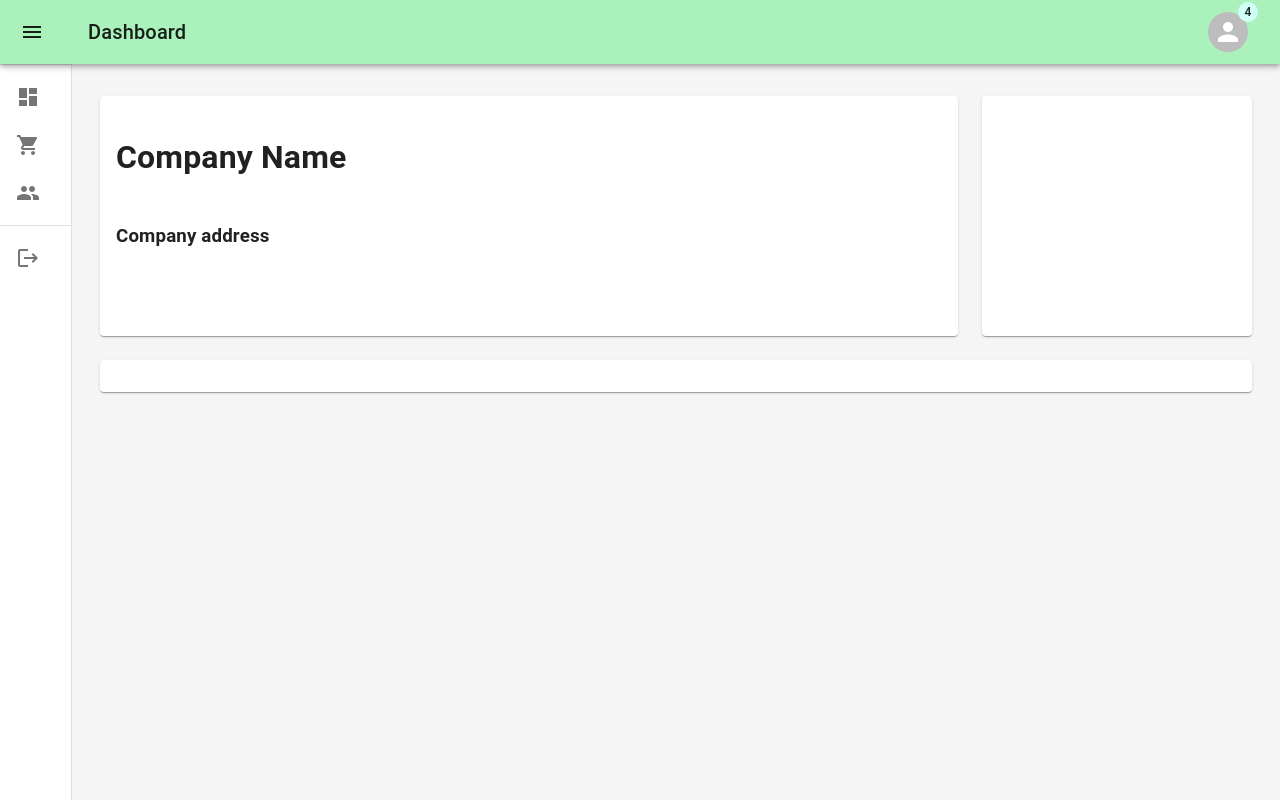
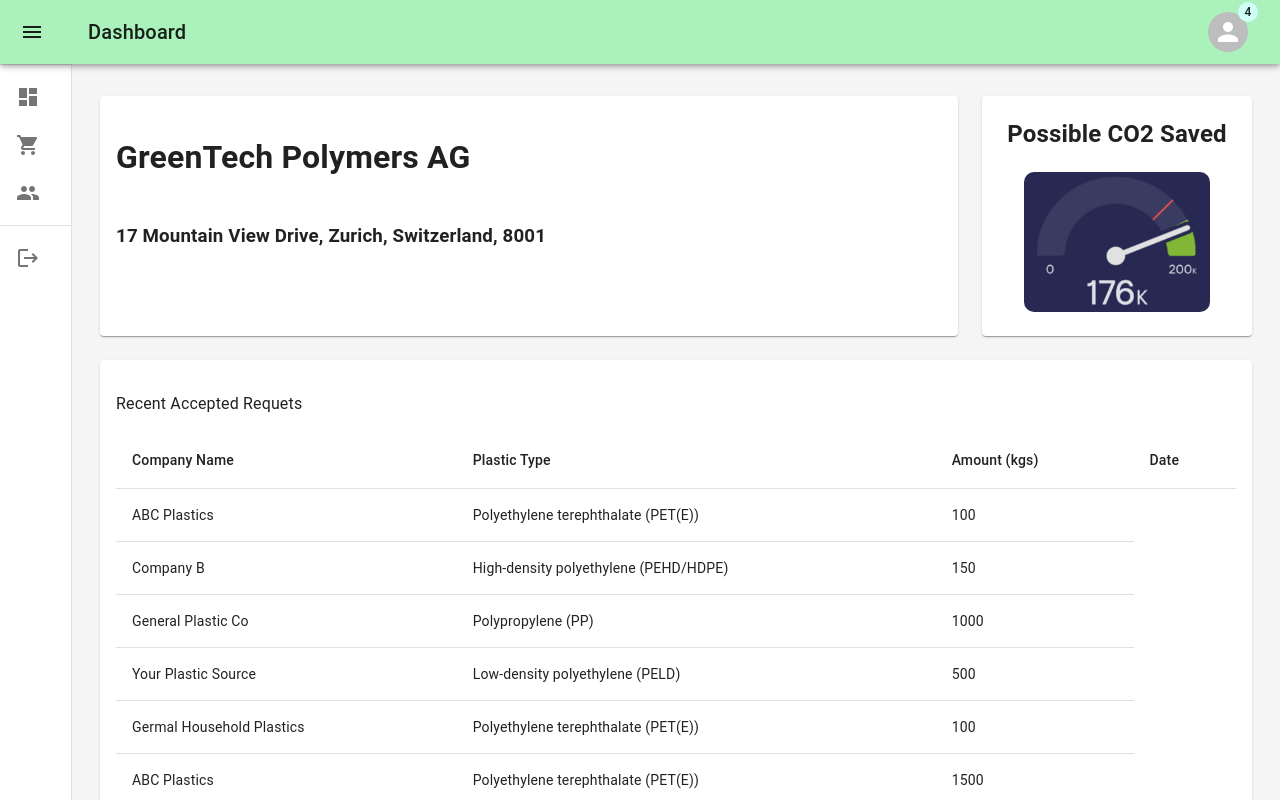
Before and after one commit to jwoff1991/herHackKantonAargau, a React (Vite) app in the folder frontend/: page /dashboard in a window 1280 px wide. Built offline with nearby package versions, Linux system fonts and the light colour scheme.

Commit message:
added in more components and styling

```diff
--- a/frontend/src/assets/companyPlasticHoldings.js
+++ b/frontend/src/assets/companyPlasticHoldings.js
@@ -5,7 +5,7 @@ export const companiesWithPlastic = [
       "plasticAvail": {
         "#1 PET(E) Polyethylene terephthalate": { "amount": 0 },
         "#2 PEHD or HDPE High-density polyethylene": { "amount": 1500 },
-        "#3 PVC Polyvinyl chloride": { "amount": 400 },
+        "#3 PVC Polyvinyl chloride": { "amount": 700 },
         "#4 PELD or LDPE Low-density polyethylene": { "amount": 0 },
         "#5 PP Polypropylene": { "amount": 100 },
         "#6 PS Polystyrene": { "amount": 2000 },
--- a/frontend/src/components/dashboard.jsx
+++ b/frontend/src/components/dashboard.jsx
@@ -1,22 +1,23 @@
 import * as React from 'react';
+import List from '@mui/material/List';
+import Grid from '@mui/material/Grid';
+import Badge from '@mui/material/Badge';
+import Paper from '@mui/material/Paper';
+import Avatar from '@mui/material/Avatar';
+import Toolbar from '@mui/material/Toolbar';
+import Divider from '@mui/material/Divider';
+import MenuIcon from '@mui/icons-material/Menu';
+import MuiAppBar from '@mui/material/AppBar';
+import Container from '@mui/material/Container';
+import MuiDrawer from '@mui/material/Drawer';
+import Typography from '@mui/material/Typography';
+import IconButton from '@mui/material/IconButton';
+import CssBaseline from '@mui/material/CssBaseline';
+import ChevronLeftIcon from '@mui/icons-material/ChevronLeft';
+import {Box} from '@mui/material';
+import { mainListItems, secondaryListItems } from './listItems';
 import { styled, createTheme, ThemeProvider } from '@mui/material/styles';
-import CssBaseline from '@mui/material/CssBaseline';
-import {Box} from '@mui/material';
-import MuiDrawer from '@mui/material/Drawer';
-import MuiAppBar from '@mui/material/AppBar';
-import Toolbar from '@mui/material/Toolbar';
-import List from '@mui/material/List';
-import Typography from '@mui/material/Typography';
-import Divider from '@mui/material/Divider';
-import IconButton from '@mui/material/IconButton';
-import Badge from '@mui/material/Badge';
-import Container from '@mui/material/Container';
-import Grid from '@mui/material/Grid';
-import Paper from '@mui/material/Paper';
-import MenuIcon from '@mui/icons-material/Menu';
-import ChevronLeftIcon from '@mui/icons-material/ChevronLeft';
-import Avatar from '@mui/material/Avatar';
-import { mainListItems, secondaryListItems } from './listItems';
+import {Table, TableBody, TableCell, TableContainer, TableHead, TableRow } from '@mui/material';
 
 
 const drawerWidth = 240;
@@ -85,12 +86,12 @@ export default function Dashboard() {
 
   return (
     <ThemeProvider theme={theme}>
-      <Box sx={{ display: 'flex' }}>
+      <Box sx={{ display: "flex" }}>
         <CssBaseline />
         <AppBar position="absolute" open={open}>
           <Toolbar
             sx={{
-              pr: '24px', // keep right padding when drawer closed
+              pr: "24px", // keep right padding when drawer closed
             }}
           >
             <IconButton
@@ -99,8 +100,8 @@ export default function Dashboard() {
               aria-label="open drawer"
               onClick={toggleDrawer}
               sx={{
-                marginRight: '36px',
-                ...(open && { display: 'none' }),
+                marginRight: "36px",
+                ...(open && { display: "none" }),
               }}
             >
               <MenuIcon />
@@ -116,7 +117,7 @@ export default function Dashboard() {
             </Typography>
             <IconButton color="inherit">
               <Badge color="secondary" badgeContent={4}>
-              <Avatar alt="Company Logo" src="" />
+                <Avatar alt="Company Logo" src="" />
               </Badge>
             </IconButton>
           </Toolbar>
@@ -124,9 +125,9 @@ export default function Dashboard() {
         <Drawer variant="permanent" open={open}>
           <Toolbar
             sx={{
-              display: 'flex',
-              alignItems: 'center',
-              justifyContent: 'flex-end',
+              display: "flex",
+              alignItems: "center",
+              justifyContent: "flex-end",
               px: [1],
             }}
           >
@@ -145,48 +146,112 @@ export default function Dashboard() {
           component="main"
           sx={{
             backgroundColor: (theme) =>
-              theme.palette.mode === 'light'
+              theme.palette.mode === "light"
                 ? theme.palette.grey[100]
                 : theme.palette.grey[900],
             flexGrow: 1,
-            height: '100vh',
-            overflow: 'auto',
+            height: "100vh",
+            overflow: "auto",
           }}
         >
           <Toolbar />
           <Container maxWidth="lg" sx={{ mt: 4, mb: 4 }}>
             <Grid container spacing={3}>
-              {/* Chart */}
+              {/* Company Info */}
               <Grid item xs={12} md={8} lg={9}>
                 <Paper
                   sx={{
                     p: 2,
-                    display: 'flex',
-                    flexDirection: 'column',
+                    display: "flex",
+                    flexDirection: "column",
                     height: 240,
                   }}
                 >
-                  <h1>Company Name</h1>
-                  <h3>Company address</h3>
+                  <h1>GreenTech Polymers AG</h1>
+                  <h3>17 Mountain View Drive, Zurich, Switzerland, 8001</h3>
                 </Paper>
               </Grid>
-              {/* Recent Deposits */}
+              {/* CO2 saved */}
               <Grid item xs={12} md={4} lg={3}>
                 <Paper
                   sx={{
-                    p: 2,
-                    display: 'flex',
-                    flexDirection: 'column',
+                    // p: 2,
+                    display: "flex",
+                    flexDirection: "column",
                     height: 240,
+                    alignItems: "center",
                   }}
                 >
+                  <h2>Possible CO2 Saved</h2>
+                  <div className='tons-per-kg-saved'>
+                  <span className='tons-saved'><img src='./src/assets/co2.png' className='pic-co2'/></span>
+
+                  </div>
 
                 </Paper>
               </Grid>
-              {/* Recent Orders */}
+              {/* Recent Requests */}
               <Grid item xs={12}>
-                <Paper sx={{ p: 2, display: 'flex', flexDirection: 'column' }}>
-
+                <Paper sx={{ p: 2, display: "flex", flexDirection: "column" }}>
+                  <p>Recent Accepted Requets</p>
+                  <TableContainer>
+                    <Table>
+                      <TableHead>
+                        <TableRow>
+                          <TableCell>Company Name</TableCell>
+                          <TableCell>Plastic Type</TableCell>
+                          <TableCell>Amount (kgs)</TableCell>
+                          <TableCell>Date</TableCell>
+                        </TableRow>
+                      </TableHead>
+                      <TableBody>
+                        {/* Replace the data below with your actual request data */}
+                        <TableRow>
+                          <TableCell>ABC Plastics</TableCell>
+                          <TableCell>
+                            Polyethylene terephthalate (PET(E))
+                          </TableCell>
+                          <TableCell>100</TableCell>
+                        </TableRow>
+                        <TableRow>
+                          <TableCell>Company B</TableCell>
+                          <TableCell>
+                            High-density polyethylene (PEHD/HDPE)
+                          </TableCell>
+                          <TableCell>150</TableCell>
+                        </TableRow>
+                        <TableRow>
+                          <TableCell>General Plastic Co</TableCell>
+                          <TableCell>
+                          Polypropylene (PP)
+                          </TableCell>
+                          <TableCell>1000</TableCell>
+                        </TableRow>
+                        <TableRow>
+                          <TableCell>Your Plastic Source</TableCell>
+                          <TableCell>
+                          Low-density polyethylene (PELD)
+                          </TableCell>
+                          <TableCell>500</TableCell>
+                        </TableRow>
+                        <TableRow>
+                          <TableCell>Germal Household Plastics</TableCell>
+                          <TableCell>
+                            Polyethylene terephthalate (PET(E))
+                          </TableCell>
+                          <TableCell>100</TableCell>
+                        </TableRow>
+                        <TableRow>
+                          <TableCell>ABC Plastics</TableCell>
+                          <TableCell>
+                            Polyethylene terephthalate (PET(E))
+                          </TableCell>
+                          <TableCell>1500</TableCell>
+                        </TableRow>
+                        {/* Add more rows as needed */}
+                      </TableBody>
+                    </Table>
+                  </TableContainer>
                 </Paper>
               </Grid>
             </Grid>
--- a/frontend/src/components/plasticSearchBar.css
+++ b/frontend/src/components/plasticSearchBar.css
@@ -73,8 +73,6 @@
 
   .results-container .company-details ul {
     list-style: none;
-    padding-top: 20px;
-
   }
 
   .company-name {
--- a/frontend/src/components/signin.jsx
+++ b/frontend/src/components/signin.jsx
@@ -43,11 +43,11 @@ export default function ideSignIn() {
           sm={4}
           md={7}
           sx={{
-            backgroundImage: 'url(/icons/Iconfinal.png)',
+            backgroundImage: 'url(/homepage.png)',
             backgroundRepeat: 'no-repeat',
             backgroundColor: (t) =>
               t.palette.mode === 'light' ? t.palette.grey[50] : t.palette.grey[900],
-            backgroundSize: '80%',
+            backgroundSize: '45%',
             backgroundPosition: 'center',
           }}
         />
--- a/frontend/src/index.css
+++ b/frontend/src/index.css
@@ -66,3 +66,17 @@ button:focus-visible {
     background-color: #f9f9f9;
   }
 } */
+
+
+.css-164r41r {
+  width: 100% !important;
+}
+
+.tons-saved {
+  text-align: center;
+}
+
+.pic-co2 {
+  height: 140px;
+  border-radius: 10px;
+}
```
Also changed, not shown: frontend/src/components/listPlastic.jsx (+9 -11 lines), frontend/src/components/plasticSearchBar.jsx (+81 -3 lines), frontend/public/homepage.png (added), frontend/src/assets/co2.png (added).
